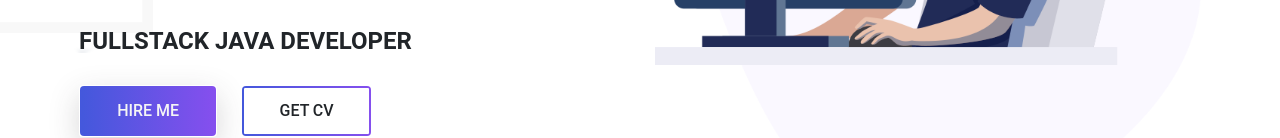
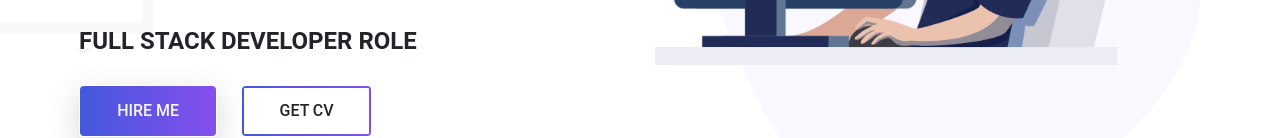
Before and after one commit to VijayKrishna99/myfirst-website, a plain HTML site: page Index.html in a window 1280 px wide. Shown: the part 514-652 px from the top of the page. Drawn offline with Linux system fonts and the light colour scheme.

Commit message:
full stack role added

```diff
--- a/Index.html
+++ b/Index.html
@@ -89,7 +89,7 @@
                     <div class="col-lg-6 col-md-12 site-title">
                         <h3 class="title-text">Hey</h3>
                         <h1 class="title-text text-uppercase">I am Sravan Kumar</h1>
-                        <h4 class="title-text text-uppercase">Fullstack java Developer</h4>
+                        <h4 class="title-text text-uppercase">Full Stack Developer Role</h4>
                         <div class="site-buttons">
                             <div class="d-flex flex-row flex-wrap">
                                 <button type="button" class="btn button primary-button mr-4 text-uppercase">hire
```
